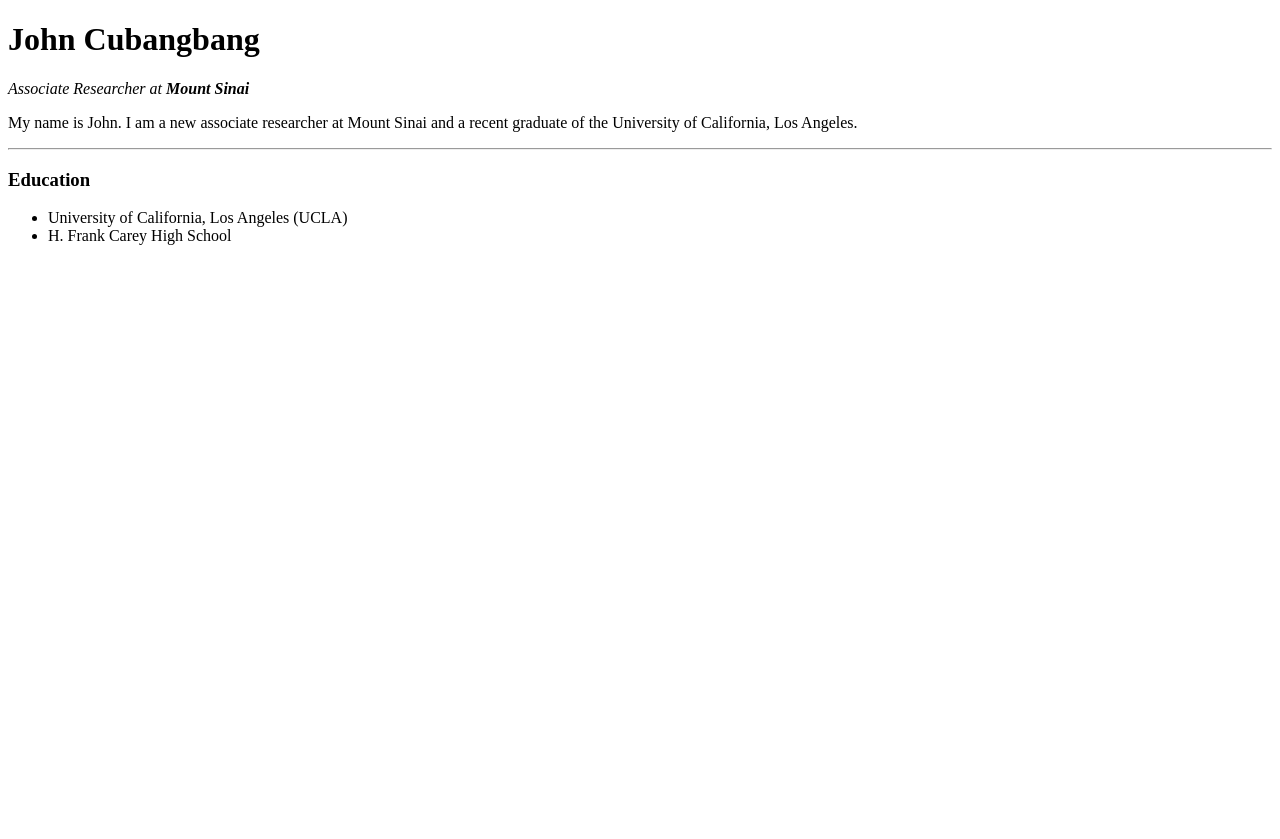
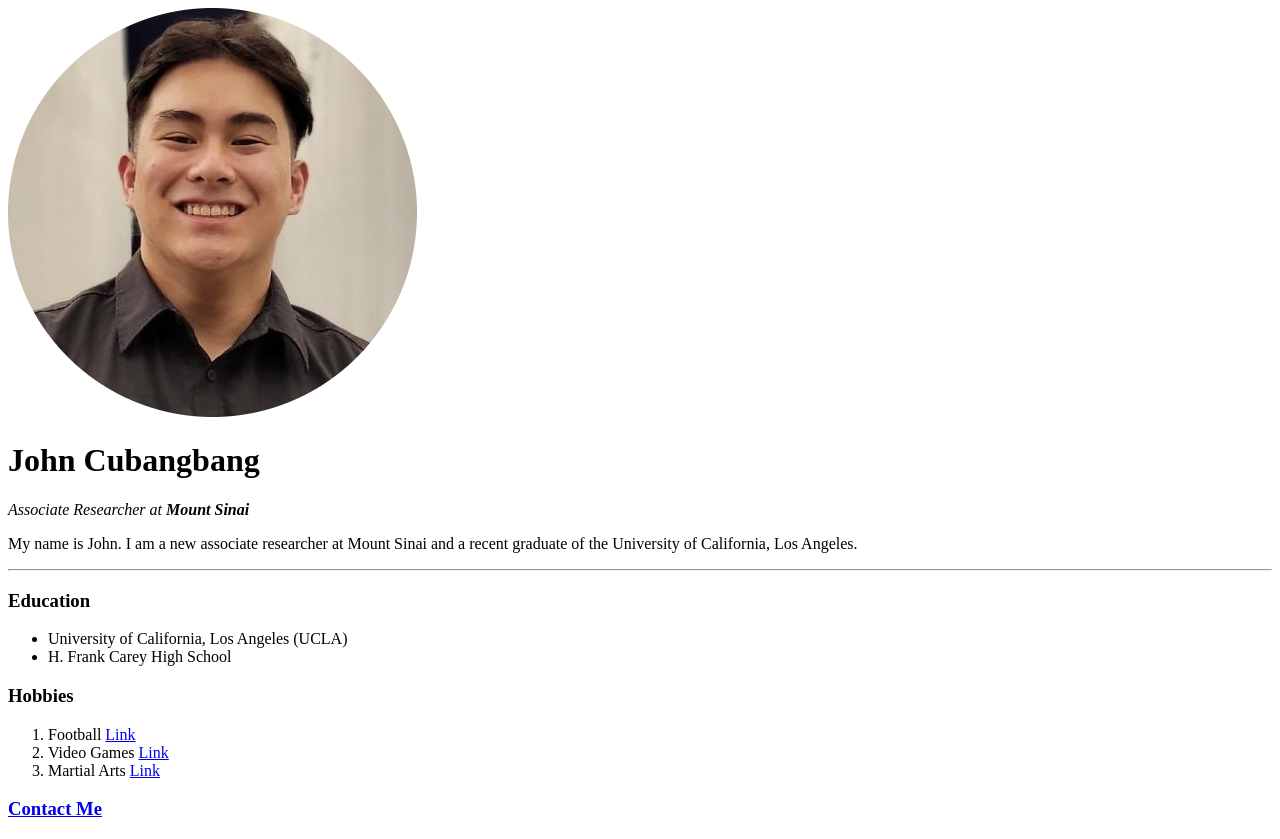
Before and after one commit to JJC7478/js-projects, a plain HTML site: page personal-site/html-personal-site/index.html in a window 1280 px wide. Before the commit the page ends 800 px from the top, so only its background shows below. Drawn offline with Linux system fonts and the light colour scheme.

Commit message:
Added profile picture, new sections, and contact page
Added new profile picture, hobbies section with links, and contact html page

```diff
--- a/personal-site/html-personal-site/index.html
+++ b/personal-site/html-personal-site/index.html
@@ -7,6 +7,7 @@
             <title>John's Personal Site</title>
     </head>
     <body>
+        <img src="john-profile-pic.png" alt="john profile pic">
         <h1>John Cubangbang</h1>
         <p><em>Associate Researcher at <strong>Mount Sinai</strong></em></p>
         <p>My name is John. I am a new associate researcher at Mount Sinai and a recent graduate of the University of California, Los Angeles.</p>
@@ -16,5 +17,12 @@
                 <li>University of California, Los Angeles (UCLA)</li>
                 <li>H. Frank Carey High School</li>
             </ul>
+        <h3>Hobbies</h3>
+            <ol>
+                <li>Football <a href="https://www.nfl.com/">Link</a></li>
+                <li>Video Games <a href="https://store.steampowered.com/">Link</a></li>
+                <li>Martial Arts <a href="http://tacticsmartialarts.com/">Link</a></li>
+            </ol>
+        <h3><a href="contact.html">Contact Me</a></h3>
     </body>
 </html>
```
Also changed, not shown: personal-site/html-personal-site/contact.html (added, +16 -0 lines), personal-site/html-personal-site/John-1.jpg (added), personal-site/html-personal-site/john-profile-pic.png (added).
